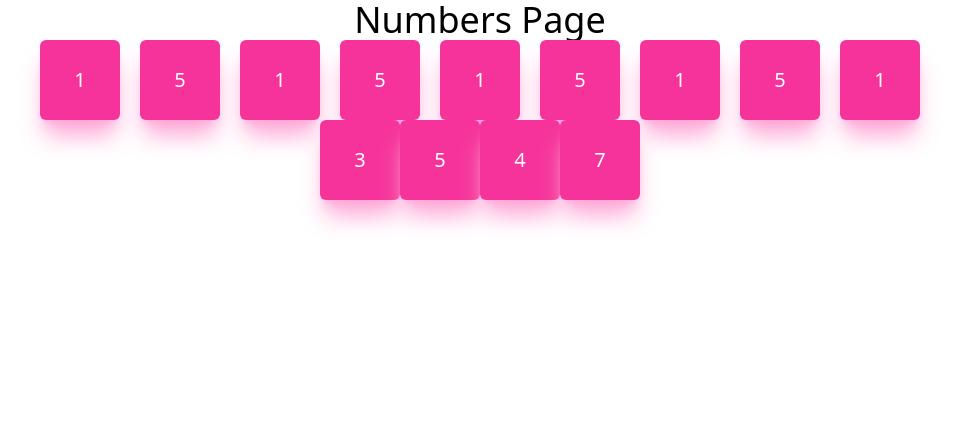
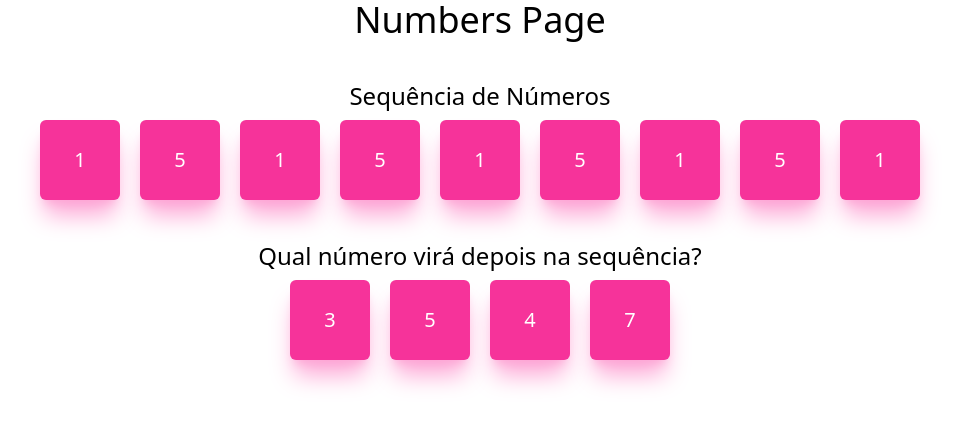
Before and after one commit to projetopcludico/tests-playground, a Vue app: page /numbers in a window 1280 px wide. Shown: the top 426 px of the page, without its empty margins (160-1119 px from the left). Built offline with nearby package versions, Linux system fonts and the light colour scheme.

Commit message:
Sistema de respostas funcionando

```diff
--- a/src/components/numbers/SequenceCardComp.vue
+++ b/src/components/numbers/SequenceCardComp.vue
@@ -1,13 +1,28 @@
 <script setup>
-    const props = defineProps({
-        number: {
-            type: Number,
-            required: true,
-        }
-    });
+  defineEmits(['respond']);
+  const props = defineProps({
+    index: {
+      type: Number,
+      required: true,
+    },
+    number: {
+      type: Number,
+      required: true,
+    },
+    respond: {
+      type: Boolean,
+      required: true,
+    }
+  })
 </script>
 <template>
-  <button class="h-20 w-20 bg-pink-500 text-white text-xl rounded-md shadow-xl shadow-pink-300">
+  <button v-if="!props.respond" class="h-20 w-20 bg-pink-500 text-white text-xl rounded-md shadow-xl shadow-pink-300">
+    {{ props.number }}
+  </button>
+  <button v-else
+    class="h-20 w-20 bg-pink-500 text-white text-xl rounded-md shadow-xl shadow-pink-300 cursor-pointer"
+    @click="$emit('respond', props.index)"
+  >
     {{ props.number }}
   </button>
 </template>
--- a/src/stores/numbers.js
+++ b/src/stores/numbers.js
@@ -102,6 +102,7 @@ export const useNumberStore = defineStore('numberStore', () => {
   }
 
   function checkAnswer(index) {
+    console.log(index === correctIndex.value)
     return index === correctIndex.value;
   }
 
--- a/src/views/NumbersPage.vue
+++ b/src/views/NumbersPage.vue
@@ -1,21 +1,27 @@
 <script setup>
-  import SequenceCardComp from '../components/numbers/SequenceCardComp.vue';
-  import { onMounted } from 'vue';
-  import { useNumberStore } from '../stores/numbers';
-  const numberStore = useNumberStore();
+  import SequenceCardComp from '../components/numbers/SequenceCardComp.vue'
+  import { onMounted } from 'vue'
+  import { useNumberStore } from '../stores/numbers'
+  const numberStore = useNumberStore()
 
   onMounted(() => {
-    numberStore.newRound(10);
+    numberStore.newRound(10)
   })
 </script>
 <template>
-  <main class="flex flex-col items-center">
+  <main class="flex flex-col items-center gap-10">
     <h1 class="text-4xl">Numbers Page</h1>
-    <div class="flex flex-wrap gap-5">
-      <SequenceCardComp v-for="number of numberStore.visibleSequence" :number="number"/>
-    </div>
-    <div>
-      <SequenceCardComp v-for="number in numberStore.options" :number="number"/>
-    </div>
+    <section class="flex flex-col items-center gap-2">
+      <h2 class="text-2xl">Sequência de Números</h2>
+      <div class="flex flex-wrap gap-5">
+        <SequenceCardComp v-for="(number, index) of numberStore.visibleSequence" :number="number" :index="index" :respond="false"/>
+      </div>
+    </section>
+    <section class="flex flex-col items-center gap-2">
+      <h2 class="text-2xl">Qual número virá depois na sequência?</h2>
+      <div class="flex flex-wrap gap-5">
+        <SequenceCardComp v-for="(number, index) of numberStore.options" :index="index" :number="number" :respond="true" @respond="numberStore.checkAnswer"/>
+      </div>
+    </section>
   </main>
 </template>
```
